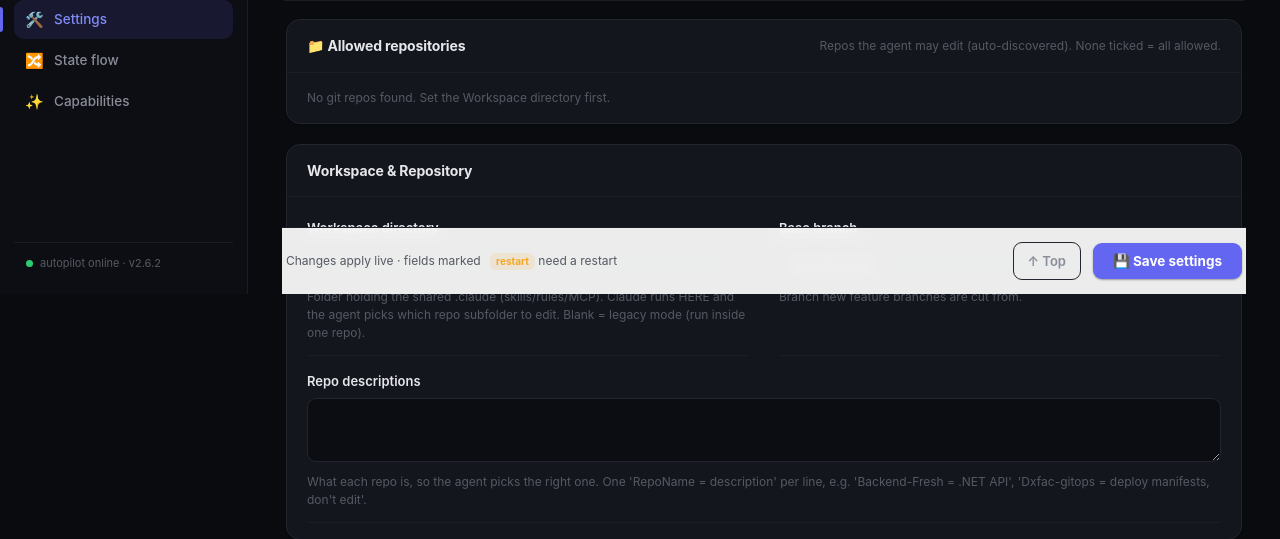
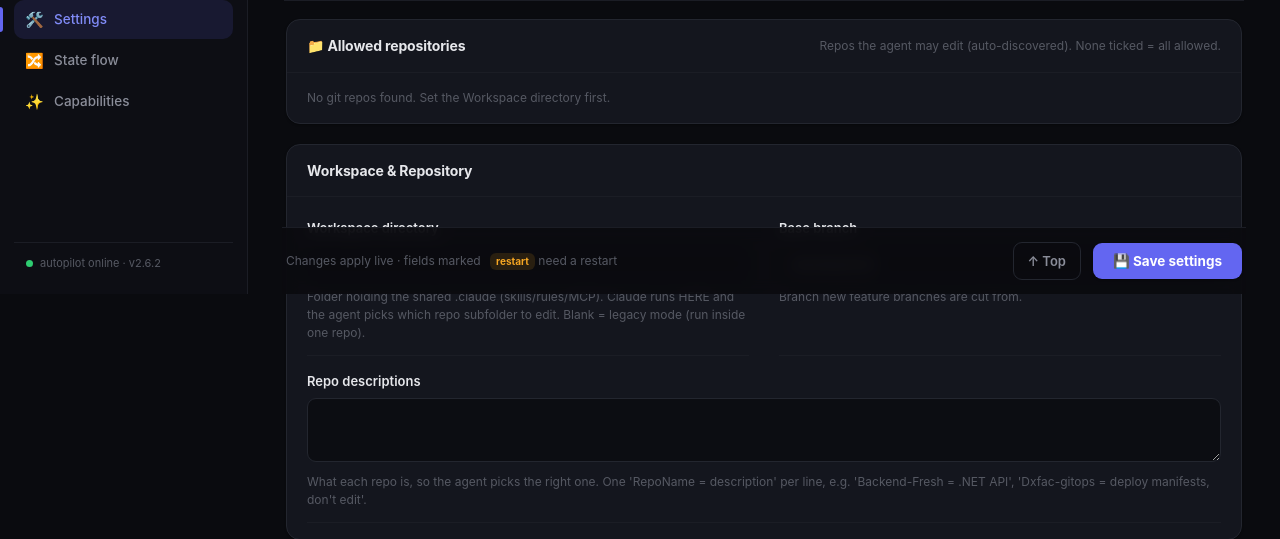
Before and after one commit to phongptn93/AI-Autopilot, a FastAPI app: page /dashboard/settings in a window 1280 px wide. Shown: the part 506-1045 px from the top of the page. Run offline with FastAPI, Linux system fonts and the light colour scheme; some libraries are stand-ins or nearby versions.

Commit message:
fix(dashboard): the save bar stopped being white on a light-mode OS
The palette in base.html is dark and has no light counterpart — every colour on
every page comes from that one :root block. The sticky save bar carried the only
`@media (prefers-color-scheme: light)` rule in the app, so on a light-mode host it
turned white while the page behind it stayed dark.

That rule is the one the previous commit noted as drift — "only one of them dimmed
for a light colour scheme" — and hoisted along with the rest instead of dropping.
Hoisting was the wrong half of the fix: the two copies now agree, but they agree on
doing something the app cannot follow through on. It is deleted, not moved.

Also `color-scheme: dark` on html, which is what the app should have been saying all
along. Without it a light-mode OS renders every widget it still owns in its own light
theme — scrollbars, select popups, the datepicker, autofilled fields — so the same
white-on-dark can arrive from a control nobody styled.

And `--bg-sticky` for the 90%-opacity backdrop those bars blur through. It was
hardcoded twice: this bar, and the section nav at the top of Settings. Same two
files, same value, same reason as the controls and the bar itself.

Co-Authored-By: Claude Opus 5 (1M context) <noreply@anthropic.com>
Claude-Session: https://claude.ai/code/session_01HULPfmK4VXQMbvLcQwiuWq

```diff
--- a/ai_autopilot/dashboard/templates/base.html
+++ b/ai_autopilot/dashboard/templates/base.html
@@ -9,6 +9,8 @@
         :root {
             --bg: #0a0b0f; --bg-elev: #111319; --bg-card: #14161e; --bg-sidebar: #0d0e14;
             --bg-input: #0c0d12; --bg-hover: #1b1e28;
+            /* --bg at 90%, for the sticky bars that blur the content scrolling under them. */
+            --bg-sticky: rgba(10, 11, 15, .9);
             --border: #23262f; --border-soft: #1b1d25;
             --text: #e6e7eb; --text-muted: #8a8d99; --text-dim: #565963;
             --accent: #6366f1; --accent-hover: #818cf8; --accent-bg: rgba(99,102,241,.13);
@@ -23,7 +25,11 @@
             --mono: 'SF Mono', 'JetBrains Mono', ui-monospace, Menlo, Consolas, monospace;
             --sans: 'Inter', -apple-system, BlinkMacSystemFont, 'Segoe UI', Roboto, sans-serif;
         }
-        html { -webkit-font-smoothing: antialiased; text-rendering: optimizeLegibility; }
+        /* The palette is dark and has no light counterpart, so tell the browser. Without it a
+           light-mode OS renders every native widget it still owns — scrollbars, the datepicker
+           and select popups, autofilled fields — in its light theme, on a dark page. */
+        html { -webkit-font-smoothing: antialiased; text-rendering: optimizeLegibility;
+            color-scheme: dark; }
         body { font-family: var(--sans); background: var(--bg); color: var(--text);
             line-height: 1.55; min-height: 100vh; font-size: 14px;
             background-image: radial-gradient(1200px 600px at 80% -10%, rgba(99,102,241,.06), transparent 60%); }
@@ -162,13 +168,17 @@
         /* ── Sticky save bar: one definition, like the controls above ──
            Settings and the State flow page each carried their own copy. They had already
            drifted — only one of them dimmed for a light colour scheme — which is exactly how
-           two pages that should look identical stop looking identical. */
+           two pages that should look identical stop looking identical.
+
+           That light-scheme rule is gone rather than hoisted: the palette above is the only
+           one there is, so on a light OS it turned this bar white against a page that stayed
+           dark. A dark-only app has to say so (color-scheme below) instead of half-answering
+           a preference it cannot honour. */
         .savebar { position: sticky; bottom: 0; z-index: 20; display: flex; align-items: center;
-            justify-content: flex-end; gap: 12px; background: rgba(10, 11, 15, .9);
+            justify-content: flex-end; gap: 12px; background: var(--bg-sticky);
             backdrop-filter: blur(8px); border-top: 1px solid var(--border-soft);
             padding: 14px 4px; margin: 8px -4px 0; }
         .savebar .hint { color: var(--text-dim); font-size: 12px; margin-right: auto; }
-        @media (prefers-color-scheme: light) { .savebar { background: rgba(255, 255, 255, .92); } }
         .restart-badge { display: inline-block; background: var(--amber-bg); color: var(--amber);
             font-size: 10px; padding: 1px 6px; border-radius: 6px; margin-left: 6px; vertical-align: middle; font-weight: 700; }
 
--- a/ai_autopilot/dashboard/templates/settings.html
+++ b/ai_autopilot/dashboard/templates/settings.html
@@ -13,7 +13,7 @@
 
   /* sticky section nav + save */
   .set-nav{position:sticky;top:0;z-index:20;display:flex;flex-wrap:wrap;gap:6px;
-    background:rgba(10,11,15,.9);backdrop-filter:blur(8px);border-bottom:1px solid var(--border-soft);
+    background:var(--bg-sticky);backdrop-filter:blur(8px);border-bottom:1px solid var(--border-soft);
     padding:10px 2px;margin:0 -2px 18px}
   .set-tab{white-space:nowrap;font-size:12.5px;font-weight:600;color:var(--text-muted);text-decoration:none;
     padding:6px 12px;border-radius:20px;border:1px solid var(--border);transition:.12s}
```
